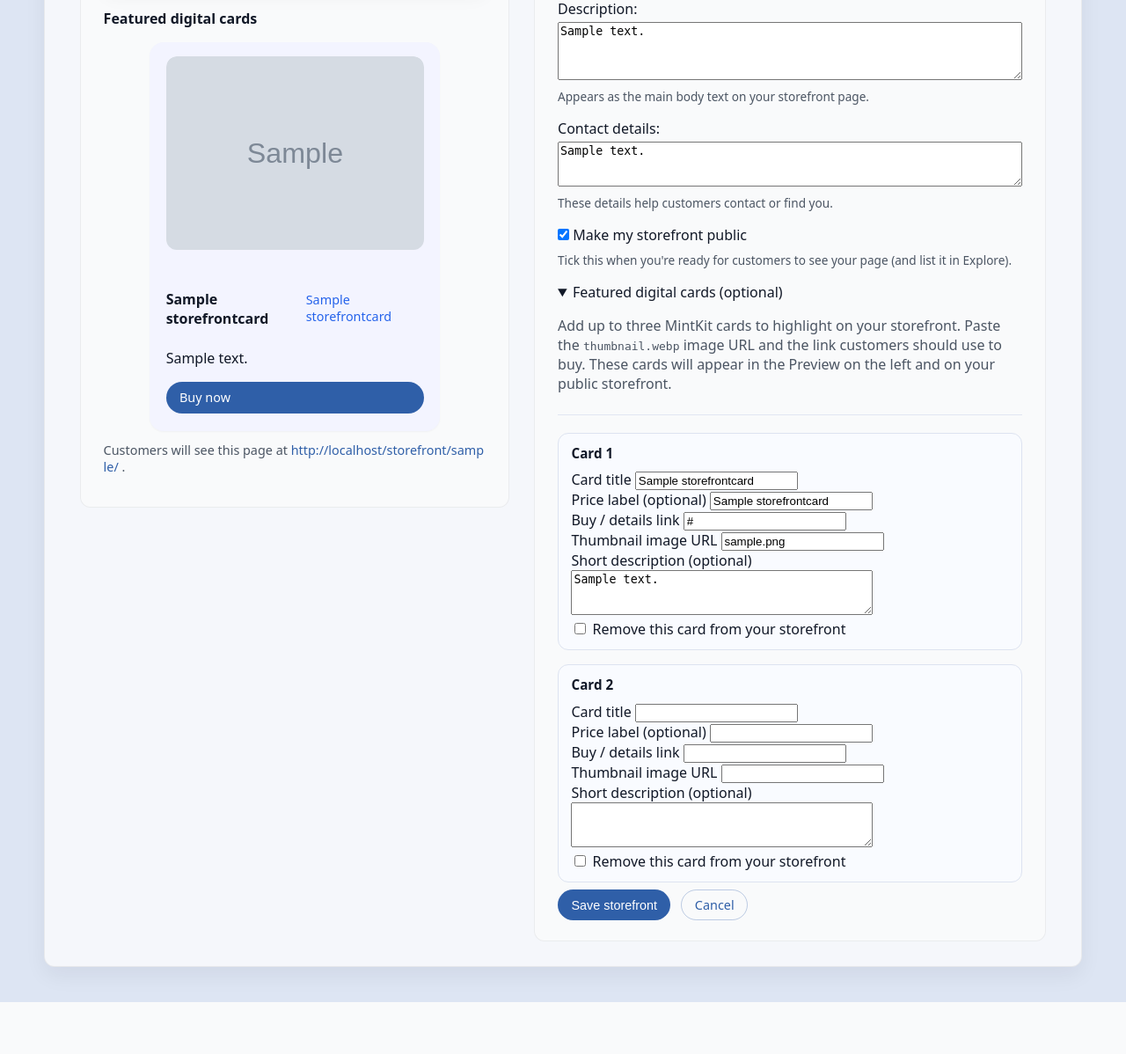
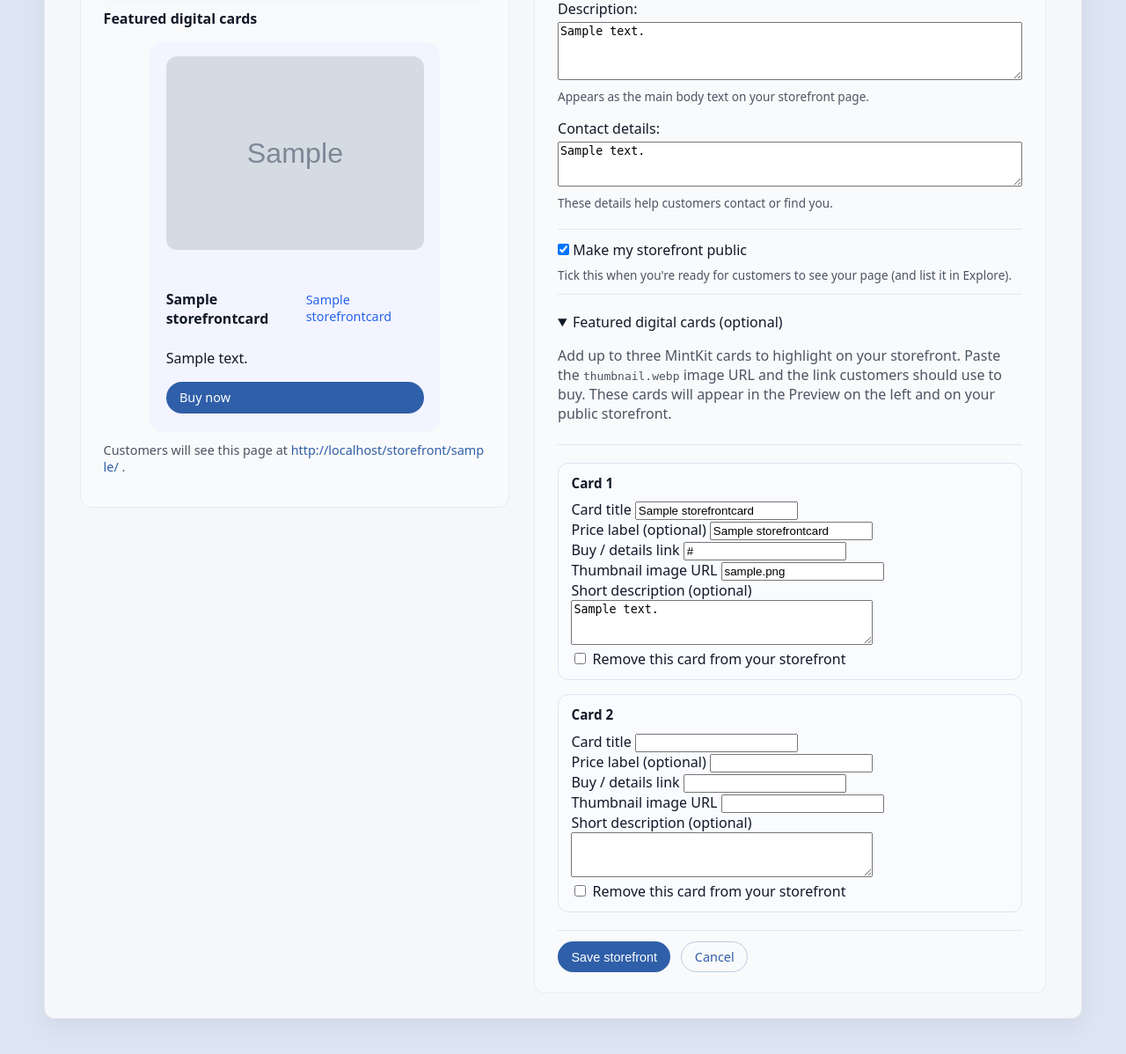
Before and after one commit to Oscar-Ivs/mintkit-hub, a Django app: page /storefront/my/ in a window 1280 px wide. Shown: the part 691-1889 px from the top of the page at 88% size. Before the commit the page ends 1830 px from the top, so only its background shows below. Run offline with Django 5.2, Linux system fonts and the light colour scheme; a user stored in the database is signed in; tables that the repository leaves empty hold one stand-in row (values such as "Sample post"); grey boxes marked "Sample" are stand-in pictures.

Commit message:
Refine storefront preview CTA and highlight public toggle section

```diff
--- a/static/css/style.css
+++ b/static/css/style.css
@@ -650,13 +650,6 @@ ul.messages li.danger {
     font-size: 0.9rem;
     margin-bottom: 0.75rem;
 }
-
-.storefront-public-card-button,
-.storefront-preview-card-button {
-    font-size: 0.9rem;
-    padding: 0.35rem 0.9rem;
-}
-
 /* Section heading used above card grids */
 .storefront-section-heading {
     font-size: 1rem;
@@ -703,3 +696,20 @@ ul.messages li.danger {
 .sf-card-delete-row {
     margin-top: 0.5rem;
 }
+
+/* Extra room before Save/Cancel on My storefront form */
+.sf-panel form .form-actions {
+    margin-top: 1.25rem;
+    padding-top: 0.75rem;
+    border-top: 1px solid #e1e6f2;
+}
+
+/* Highlight the public storefront toggle block */
+.sf-form-row-public {
+    margin-top: 1.25rem;
+    margin-bottom: 1.25rem;
+    padding-top: 0.75rem;
+    padding-bottom: 0.75rem;
+    border-top: 1px solid #e1e6f2;
+    border-bottom: 1px solid #e1e6f2;
+}
--- a/templates/storefronts/my_storefront.html
+++ b/templates/storefronts/my_storefront.html
@@ -74,10 +74,12 @@
         {% endif %}
 
         {% if card.buy_url %}
-        <a href="{{ card.buy_url }}" target="_blank" rel="noopener" class="btn btn-sm btn-primary">
+        <a href="{{ card.buy_url }}" target="_blank" rel="noopener"
+          class="btn btn-sm btn-primary storefront-preview-card-button">
           Buy now
         </a>
         {% endif %}
+
       </article>
       {% endfor %}
     </div>
@@ -149,7 +151,7 @@
       </div>
 
       {# Public toggle #}
-      <div class="sf-form-row">
+      <div class="sf-form-row sf-form-row-public">
         <div class="sf-form-inline">
           <label class="sf-checkbox-label">
             {{ form.is_active }}
@@ -160,6 +162,7 @@
           Tick this when you're ready for customers to see your page (and list it in Explore).
         </div>
       </div>
+
 
       {# ========= Featured cards - collapsible formset ========= #}
       <details class="sf-card-formset-wrapper" {% if has_cards %}open{% endif %}>
--- a/templates/storefronts/storefront_detail.html
+++ b/templates/storefronts/storefront_detail.html
@@ -1,7 +1,6 @@
 {% extends "base.html" %}
 
 {% block content %}
-
     {% if storefront.logo %}
       <div class="storefront-public-logo">
         <img src="{{ storefront.logo.url }}"
@@ -54,7 +53,7 @@
                   {% if card.buy_url %}
                     <div class="sf-card-footer">
                       <a href="{{ card.buy_url }}" target="_blank" rel="noopener"
-                         class="btn btn-xs btn-primary">
+                        class="btn btn-xs btn-primary storefront-public-card-button">
                         Buy now
                       </a>
                     </div>
@@ -66,5 +65,4 @@
         </section>
       {% endif %}
     {% endwith %}
-
 {% endblock %}
```
